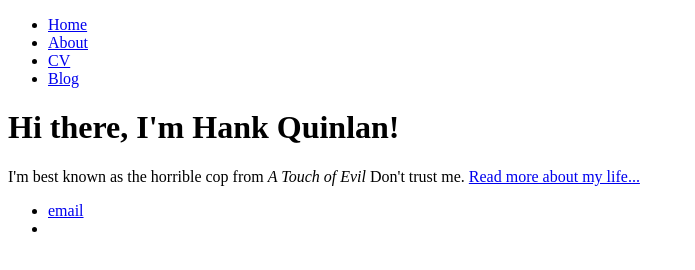
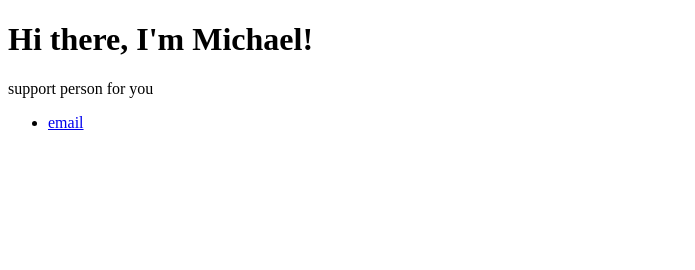
Before and after one commit to ltnately/ltnately.github.io, a plain HTML site: page index.html in a window 1280 px wide. Shown: the whole page, without its empty margins (0-695 px from the left). Drawn offline with Linux system fonts and the light colour scheme.

Commit message:
Update index.html

```diff
--- a/index.html
+++ b/index.html
@@ -1,27 +1,18 @@
 <!DOCTYPE html>
 <html>
 	<head>
-		<title>Hank Quinlan, Horrible Cop</title>
+		<title>Michael Glazier</title>
 	</head>
 	<body>
-		<nav>
-    		<ul>
-        		<li><a href="/">Home</a></li>
-	        	<li><a href="/about">About</a></li>
-        		<li><a href="/cv">CV</a></li>
-        		<li><a href="/blog">Blog</a></li>
-    		</ul>
-		</nav>
 		<div class="container">
     		<div class="blurb">
-        		<h1>Hi there, I'm Hank Quinlan!</h1>
-				<p>I'm best known as the horrible cop from <em>A Touch of Evil</em> Don't trust me. <a href="/about">Read more about my life...</a></p>
+        		<h1>Hi there, I'm Michael!</h1>
+				<p>support person for you</p>
     		</div><!-- /.blurb -->
 		</div><!-- /.container -->
 		<footer>
     		<ul>
-        		<li><a href="@gmail.com">email</a></li>
-        		<li><a href="https://github.com</a></li>
+        		<li><a href="glazier913@gmail.com">email</a></li>
 			</ul>
 		</footer>
 	</body>
```
